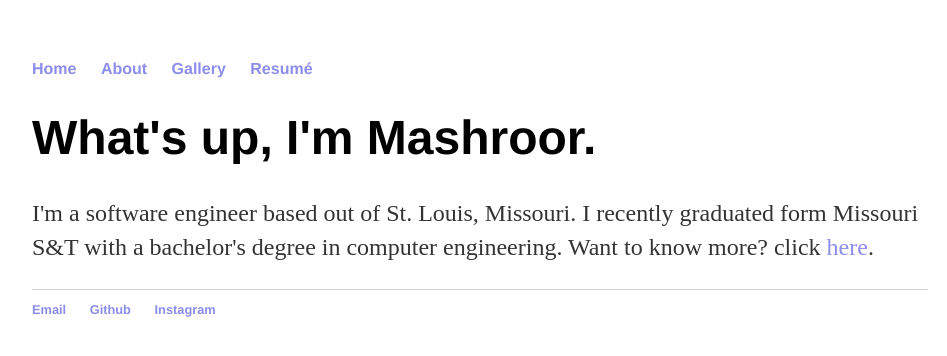
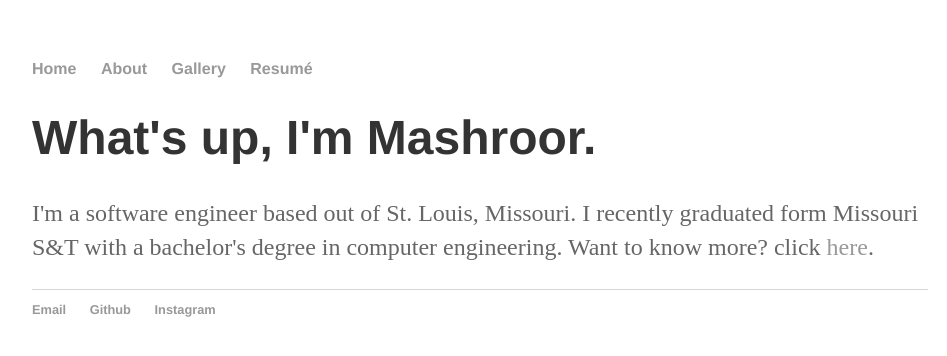
Before and after one commit to Mashroor/Mashroor.github.io, a Jekyll site: the page built from index.html, in a window 1280 px wide. Shown: the top 356 px of the page, without its empty margins (160-1107 px from the left). Built offline with Jekyll 4.4.1, drawn with Linux system fonts in a browser that asks for light colours.

Commit message:
made some changes to fond colors

```diff
--- a/css/main.css
+++ b/css/main.css
@@ -14,7 +14,7 @@ nav ul li, footer ul li {
 }
 a {
     text-decoration: none;
-    color: rgb(140, 140, 235);
+    color: #999;
 }
 a:hover {
     text-decoration: underline;
@@ -22,11 +22,12 @@ a:hover {
 h1 {
     font-size: 3em;
     font-family:'Helvetica', 'Arial', 'Sans-Serif';
+    color: #333
 }
 p {
     font-size: 1.5em;
     line-height: 1.4em;
-    color: #333;
+    color: #666;
 }
 footer {
     border-top: 1px solid #d5d5d5;
```
